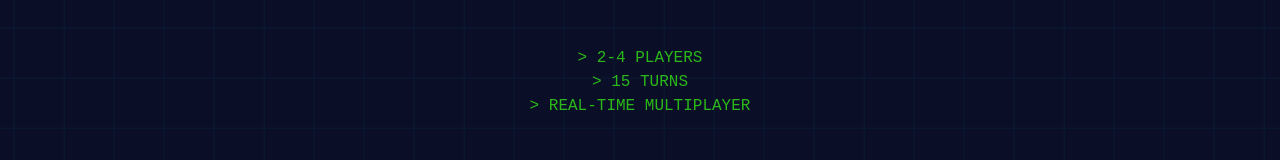
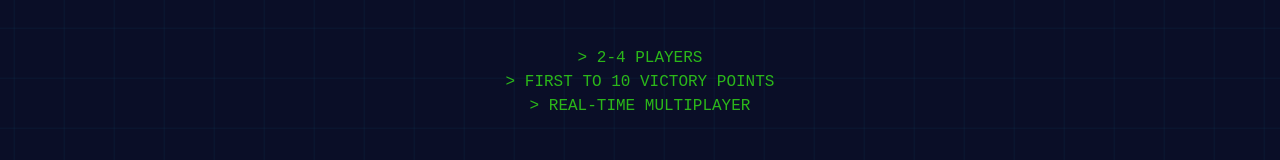
Before and after one commit to Nathan-salad/settlers-arkiv, a React (Vite) app: page / in a window 1280 px wide. Shown: the part 486-646 px from the top of the page. Built offline with nearby package versions, Linux system fonts and the light colour scheme.

Commit message:
Update landing screen to show Island Two rules
- Change '15 TURNS' to 'FIRST TO 10 VICTORY POINTS'
- Keep consistent with Island Two variant implementation

```diff
--- a/src/components/LandingScreen.jsx
+++ b/src/components/LandingScreen.jsx
@@ -31,7 +31,7 @@ export default function LandingScreen({ onNavigate }) {
         {/* Subtitle */}
         <div className="mt-16 text-cyber-green text-sm md:text-base font-mono opacity-70">
           <p>&gt; 2-4 PLAYERS</p>
-          <p>&gt; 15 TURNS</p>
+          <p>&gt; FIRST TO 10 VICTORY POINTS</p>
           <p>&gt; REAL-TIME MULTIPLAYER</p>
         </div>
       </div>
```
